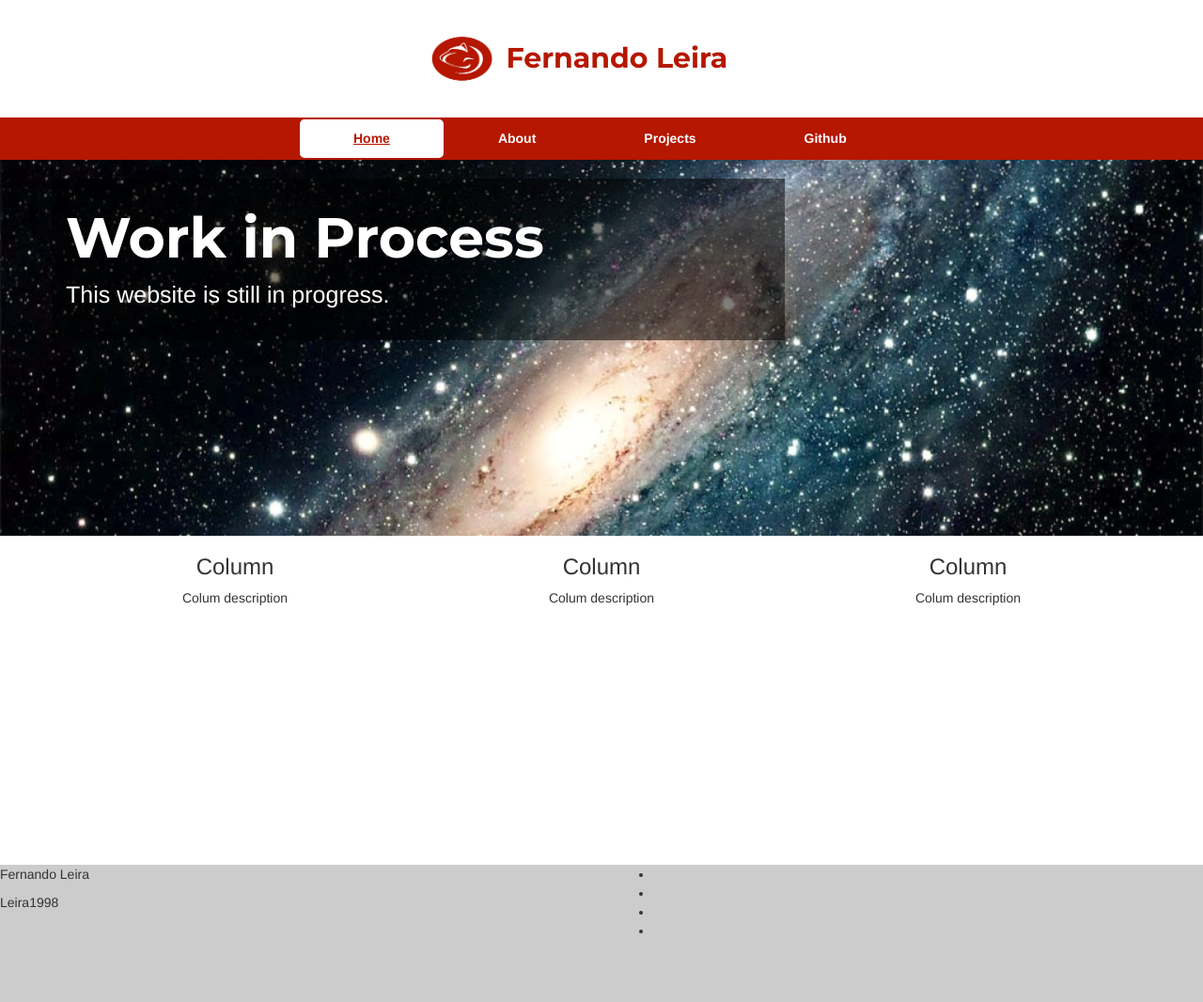
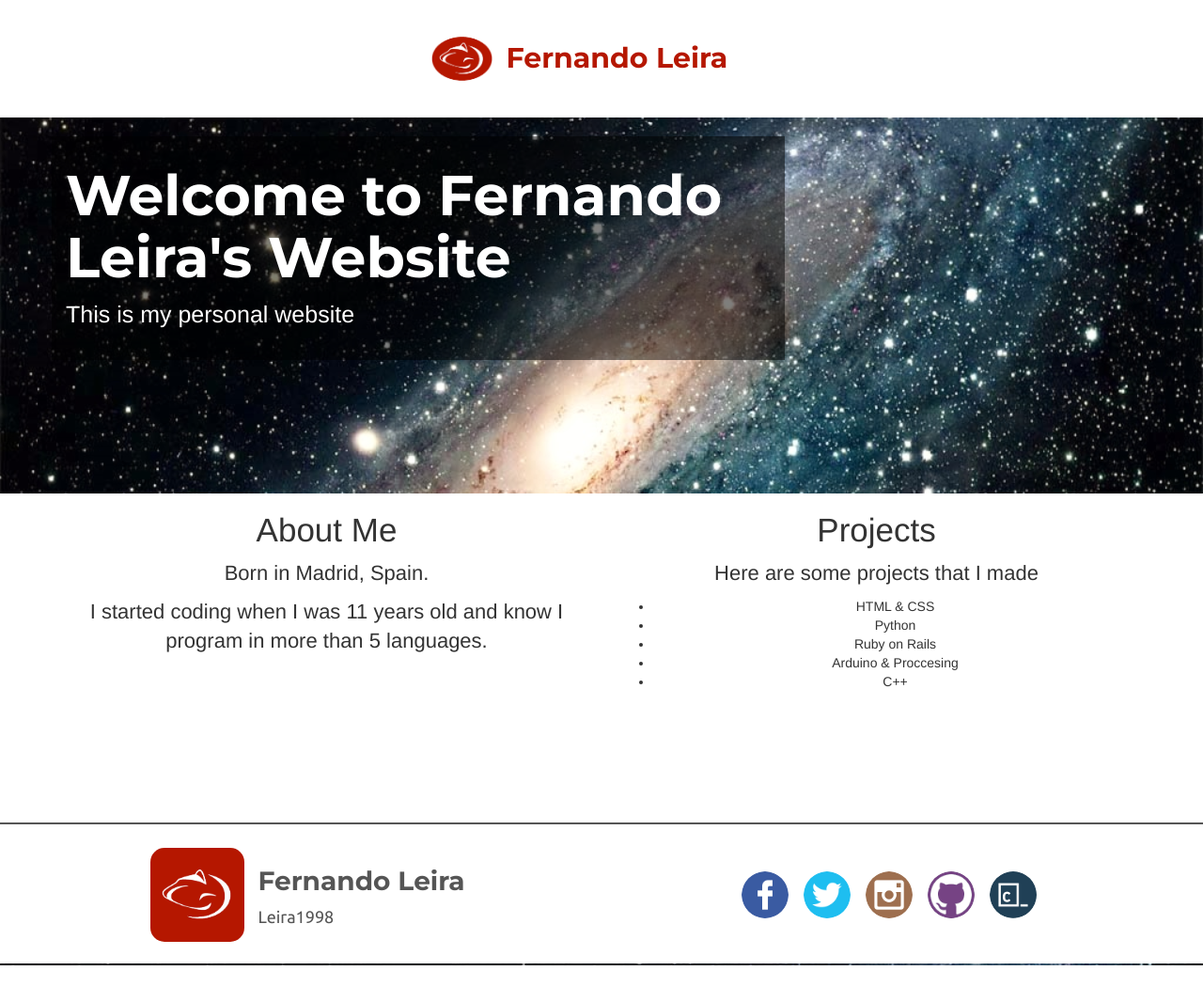
Before and after one commit to Leira1998/Leira1998.github.io, a plain HTML site: page index.html in a window 1280 px wide. Shown: the whole page at 94% size. After the commit the page ends 1027 px from the top, so only its background shows below. Drawn offline with Linux system fonts and the light colour scheme; files whose address does not match are found by name.

Commit message:
Update in Page

```diff
--- a/css/style.css
+++ b/css/style.css
@@ -1,5 +1,5 @@
 body {
-  background-image: url('/Users/Fer/GitHub/Personal_Website/images/Galaxy.png');
+  background-image: url('/Users/Fer/GitHub/Personal_Website/images/galaxy.png');
   background-position: center;;
   background-size: cover;
   background-attachment: fixed;
@@ -7,7 +7,7 @@ body {
 
 .header {
   width: 100%;
-  height: 170px;
+  height: 125px;
   background-color: snow;
 }
 
@@ -28,7 +28,7 @@ body {
   float: left;
   width: 64.5px;
   height: 62.5px;
-  background-image: url('/Users/Fer/GitHub/Personal_Website/images/logo.png');
+  background-image: url('/Users/Fer/GitHub/Personal_Website/images/icons/logo.png');
   background-position: center;
   background-size: cover;
 }
@@ -45,42 +45,6 @@ body {
   margin-left: 15px;
   font-size: 30px;
   font-family: 'Montserrat', sans-serif;
-  color: rgb(181, 23, 0);
-}
-
-.nav-div {
-  width: 100%;
-  height: 45px;
-  background-color: rgb(181, 23, 0);
-}
-
-.nav-list {
-  padding-left: 1px;
-  margin: 0px auto;
-  width: 645px;
-  height: 45px;
-}
-
-.nav-u  {
-  float: left;
-  margin-top: 2px;
-  padding: 10.25px 57.5px 10.75px 57.5px;
-  color: #fff;
-}
-
-.nav-u:hover {
-  text-decoration: underline;
-  color: #fff;
-}
-
-.active {
-  border-radius: 5px;
-  background-color: #fff;
-  color: rgb(181, 23, 0);
-  text-decoration: underline;
-}
-
-.active:hover {
   color: rgb(181, 23, 0);
 }
 
@@ -114,12 +78,90 @@ body {
   background-color: #fff;
 }
 
-.col-md-4 {
+.submain .col-md-6 {
   text-align: center;
+}
+
+.submain h3 {
+  font-size: 35px;
+}
+
+.submain p {
+  font-size: 22px;
 }
 
 .footer {
   width: 100%;
   height: 150px;
-  background-color: #ccc;
+  background-color: #fff;
+  border-top: 2px solid #555;
 }
+
+#ref {
+  padding-top: 15px;
+}
+
+.ref {
+  width: 400px;
+  height: 120px;
+  padding-left: 12px;
+  padding-top: 10px;
+  margin: 0px auto;
+}
+
+.ref-img {
+  float: left;
+  width: 100px;
+  height: 100px;
+  background-image: url('/Users/Fer/GitHub/Personal_Website/images/logo_full.png');
+  background-position: center;
+  background-size: cover;
+  border-radius: 15px;
+}
+
+.ref-name {
+  padding-left: 15px;
+  float: left;
+  width: 275px;
+  height: 100px;
+}
+
+.ref-name h3 {
+  font-family: 'Montserrat', sans-serif;
+  font-size: 28px;
+  color: #555;
+}
+
+.ref-name p {
+  font-family: 'Ubuntu', sans-serif;
+  font-size: 18px;
+  color: #555;
+}
+
+.s-div {
+  margin: 50px auto;
+  width: 400px;
+  height: 50px;
+  padding-left: 0px;
+}
+
+.s-div ul {
+  list-style: none;
+}
+
+.s-div ul li {
+  float: left;
+}
+
+.s-icon {
+  margin-left: 16px;
+  width: 50px;
+  height: 50px;
+  border-radius: 100%;
+
+  transition: opacity .5s;
+}
+
+.s-icon:hover {
+  opacity: 0.6;
+}
--- a/index.html
+++ b/index.html
@@ -2,13 +2,14 @@
 <head>
   <meta name="viewport" content="width=device-width, initial-scale=1" />
   <meta name="author" content="Fernando Leira" />
-  <title>Fernando Leira's Website</title>
-  <link href="css/style.css" rel="stylesheet" type="text/css" />
+  <link rel="shortcut icon" type="image/x-icon" href="/Users/Fer/GitHub/Personal_Website/images/icons/favicon.ico"  />
+  <title>Fernando Leira</title>
   <link href="css/bootstrap.min.css" rel="stylesheet" />
   <link href="https://fonts.googleapis.com/css?family=Montserrat:700|Ubuntu" rel="stylesheet">
+  <script src="js/jquery-1.11.3.min.js"></script>
+  <script src="js/bootstrap.min.js" type="text/javascript"></script>
   <script src="js/script.js" type="text/javascript"></script>
-  <script src="js/jquery-1.11.3.min.js" type="text/javascript"></script>
-  <script src="js/bootstrap.min.js" type="text/javascript"></script>
+  <link href="css/style.css" rel="stylesheet" type="text/css" />
 </head>
 <body>
 
@@ -23,22 +24,14 @@
         </div>
       </a>
     </div>
-    <div class="nav-div">
-      <div class="nav-list">
-        <a href="" class="nav-u active"><b>Home</b></a>
-        <a href="" class="nav-u"><b>About</b></a>
-        <a href="" class="nav-u"><b>Projects</b></a>
-        <a href="https://github.com/Leira1998" class="nav-u"><b>Github</b></a>
-      </div>
-    </div>
   </div>
 
   <div class="main">
     <div class="container">
       <div class="row">
         <div class="col-md-8">
-          <h1>Work in Process</h1>
-          <p>This website is still in progress.</p>
+          <h1>Welcome to Fernando Leira&#39;s Website</h1>
+          <p>This is my personal website</p>
         </div>
       </div>
     </div>
@@ -47,41 +40,55 @@
   <div class="submain">
     <div class="container">
       <div class="row">
-        <div class="col-md-4">
-          <h3>Column</h3>
+        <div class="col-md-6">
+          <h3>About Me</h3>
           <p>
-            Colum description
+            Born in Madrid, Spain.
+          </p>
+          <p>
+            I started coding when I was 11 years old and know I program in more than 5 languages.
           </p>
         </div>
-        <div class="col-md-4">
-          <h3>Column</h3>
+        <div class="col-md-6">
+          <h3>Projects</h3>
           <p>
-            Colum description
+            Here are some projects that I made
           </p>
-        </div>
-        <div class="col-md-4">
-          <h3>Column</h3>
-          <p>
-            Colum description
-          </p>
+          <ul>
+            <li>HTML &#38; CSS</li>
+            <li>Python</li>
+            <li>Ruby on Rails</li>
+            <li>Arduino &#38; Proccesing</li>
+            <li>C++</li>
+          </ul>
         </div>
       </div>
     </div>
   </div>
 
   <div class="footer">
+    <div class="container">
       <div class="row">
-      <div class="col-md-6">
-        <p>Fernando Leira</p>
+        <div class="col-md-6" id="ref">
+          <div class="ref">
+            <div class="ref-img"></div>
+            <div class="ref-name">
+              <h3>Fernando Leira</h3>
               <p>Leira1998</p>
             </div>
+          </div>
+        </div>
         <div class="col-md-6">
+          <div class="s-div">
             <ul>
-          <li></li>
-          <li></li>
-          <li></li>
-          <li></li>
+              <li><a href="https://www.facebook.com/fernando.leiracortel"><img class="s-icon" src="/Users/Fer/GitHub/Personal_Website/images/icons/facebook.png" /></a></li>
+              <li><a href="https://twitter.com/LeiraFLC"><img class="s-icon" src="/Users/Fer/GitHub/Personal_Website/images/icons/twitter.png" /></a></li>
+              <li><a href="https://www.instagram.com/fer.leira/"><img class="s-icon" src="/Users/Fer/GitHub/Personal_Website/images/icons/instagram.png" /></a></li>
+              <li><a href="https://github.com/Leira1998"><img class="s-icon" src="/Users/Fer/GitHub/Personal_Website/images/icons/github.png" /></a></li>
+              <li><a href="https://www.codecademy.com/Leira1998"><img class="s-icon" src="/Users/Fer/GitHub/Personal_Website/images/icons/codeacademy.png" /></a></li>
             </ul>
+          </div>
+        </div>
       </div>
     </div>
   </div>
--- a/js/script.js
+++ b/js/script.js
@@ -1,3 +1,7 @@
-$(document).ready(function() {
+var main = function(){
+  var $logo = $('.logo');
+  $logo.hide();
+  $logo.fadeIn('slow');
+}
 
-});
+$(document).ready(main);
```
Also changed, not shown: images/icons/codeacademy.png (added), images/icons/facebook.png (added), images/icons/favicon.ico (added), images/icons/github.png (added), images/icons/instagram.png (added), images/icons/logo.png (renamed from images/logo.png), images/icons/twitter.png (added), images/logo_full.png (added). Lines whose indentation alone changed are shown as unchanged.
